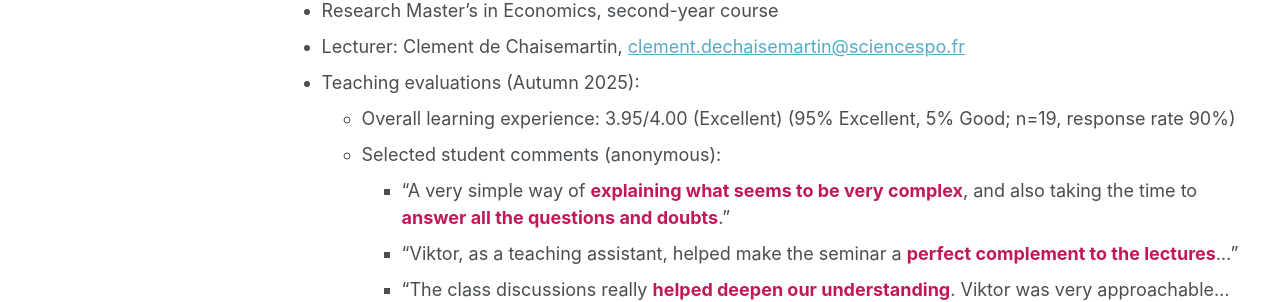
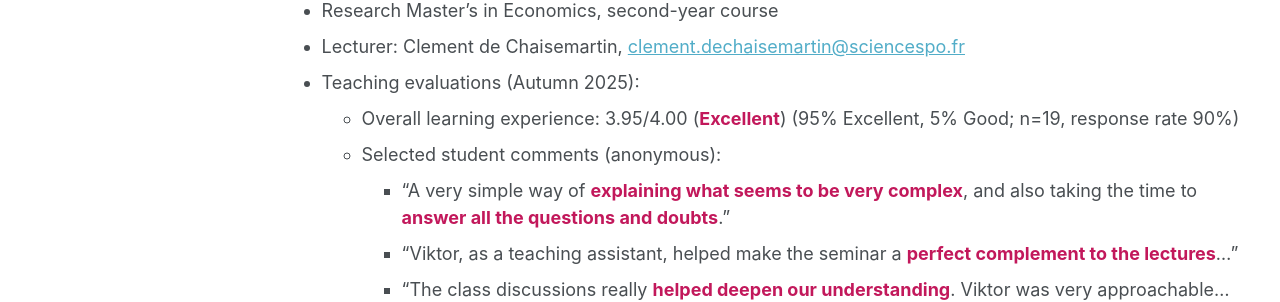
Before and after one commit to viktorveterinarov/viktorveterinarov.github.io, a Jekyll site: the page built from _pages/teaching.md, in a window 1280 px wide and 1010 px high. Shown: the part 263-565 px from the top of the window. Built offline with Jekyll 4.4.1, drawn with Linux system fonts in a browser that asks for light colours.

Commit message:
Update teaching.md

```diff
--- a/_pages/teaching.md
+++ b/_pages/teaching.md
@@ -13,7 +13,7 @@ author_profile: true
 * Research Master’s in Economics, second-year course
 * Lecturer: Clement de Chaisemartin, <a href="mailto:clement.dechaisemartin@sciencespo.fr">clement.dechaisemartin@sciencespo.fr</a>
 * Teaching evaluations (Autumn 2025):
-  * Overall learning experience: 3.95/4.00 (Excellent) (95% Excellent, 5% Good; n=19, response rate 90%)
+  * Overall learning experience: 3.95/4.00 (<span style="color:#C2185B; font-weight:700;">Excellent</span>) (95% Excellent, 5% Good; n=19, response rate 90%)
   * Selected student comments (anonymous):
     * “A very simple way of <span style="color:#C2185B; font-weight:700;">explaining what seems to be very complex</span>, and also taking the time to <span style="color:#C2185B; font-weight:700;">answer all the questions and doubts</span>.”
     * “Viktor, as a teaching assistant, helped make the seminar a <span style="color:#C2185B; font-weight:700;">perfect complement to the lectures</span>...”
```
